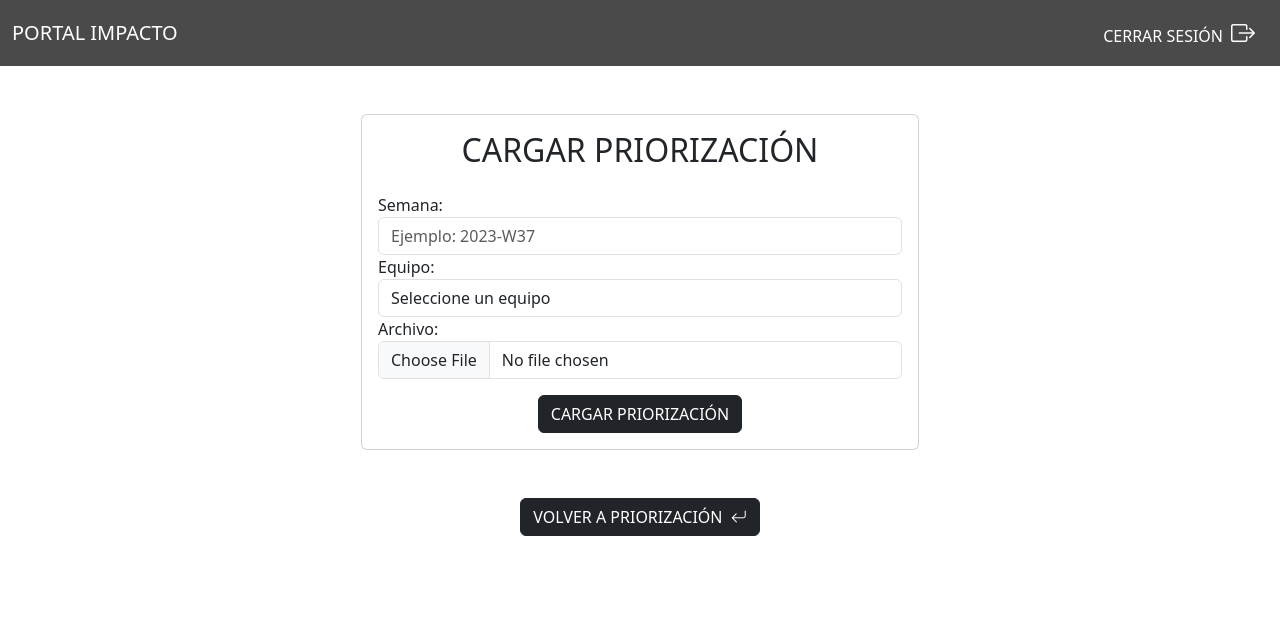
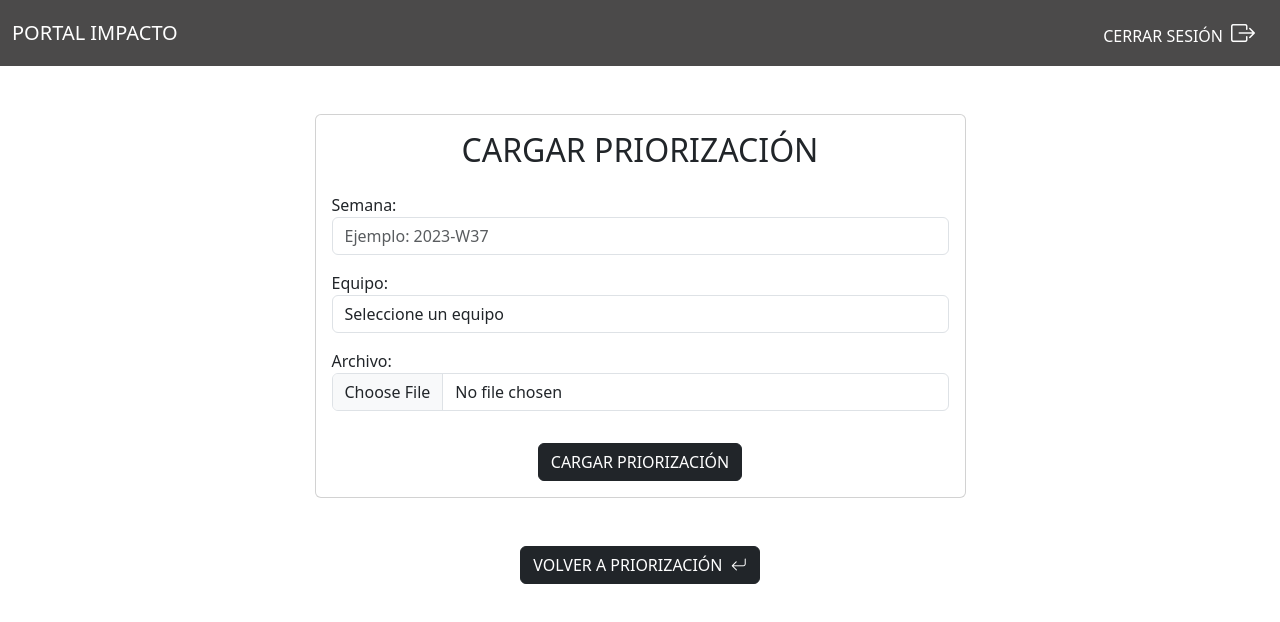
Before and after one commit to katk4tkat/portal_impacto, a React (Vite) app: page /upload-priorization in a window 1280 px wide. Shown: the top 622 px of the page. Built offline with nearby package versions, Linux system fonts and the light colour scheme; no server answers; sample sign-in values are in the browser's storage.

Commit message:
styles(UploadPriorization): update styles

```diff
--- a/src/components/UploadPriorization/UploadPiorizationForm.jsx
+++ b/src/components/UploadPriorization/UploadPiorizationForm.jsx
@@ -4,7 +4,10 @@ import * as XLSX from "xlsx";
 import { useNavigate } from "react-router-dom";
 import { useForm, Controller } from "react-hook-form";
 import { ToastContainer, toast } from "react-toastify";
-import { addPriorization, uploadPriorizationFile } from "../../utils/firebase.js";
+import {
+  addPriorization,
+  uploadPriorizationFile,
+} from "../../utils/firebase.js";
 import { isWeekValid } from "./handleFormErrors";
 import { formatHeader } from "../../utils/formatHeader";
 import "./upload-priorization-form.css";
@@ -56,7 +59,6 @@ function UploadPriorizationForm() {
       setDataContent(parsedData);
     };
   };
-
 
   const onSubmit = async (formData) => {
     try {
@@ -121,7 +123,7 @@ function UploadPriorizationForm() {
   return (
     <form onSubmit={handleSubmit(onSubmit)} className="container mt-5">
       <div className="d-flex justify-content-center">
-        <div className="col-md-6">
+        <div className="col-md-7">
           <div className="card">
             <div className="card-body">
               <h2 className="text-center mb-4">CARGAR PRIORIZACIÓN</h2>
@@ -136,7 +138,7 @@ function UploadPriorizationForm() {
                       type="text"
                       id="week"
                       placeholder="Ejemplo: 2023-W37"
-                      className="form-control"
+                      className="form-control mb-3"
                       required
                     />
                   )}
@@ -148,7 +150,7 @@ function UploadPriorizationForm() {
                   name="team"
                   control={control}
                   render={({ field }) => (
-                    <select {...field} className="form-control" id="team">
+                    <select {...field} className="form-control mb-3" id="team">
                       <option value="" defaultValue>
                         Seleccione un equipo
                       </option>
@@ -168,7 +170,7 @@ function UploadPriorizationForm() {
                       {...field}
                       type="file"
                       id="file"
-                      className="form-control"
+                      className="form-control mb-3"
                       onChange={(e) => {
                         setFile(e.target.files[0]);
                         handleExcelFileUploadAndParse(e);
--- a/src/components/UploadPriorization/UploadPriorization.jsx
+++ b/src/components/UploadPriorization/UploadPriorization.jsx
@@ -22,6 +22,7 @@ function UploadPriorization() {
             <ButtonUI
               text="VOLVER A PRIORIZACIÓN"
               icon="bi bi-arrow-return-left"
+              marginClassName="mb-5"
               onClick={handleReturnClick}
             />
           </div>
```
